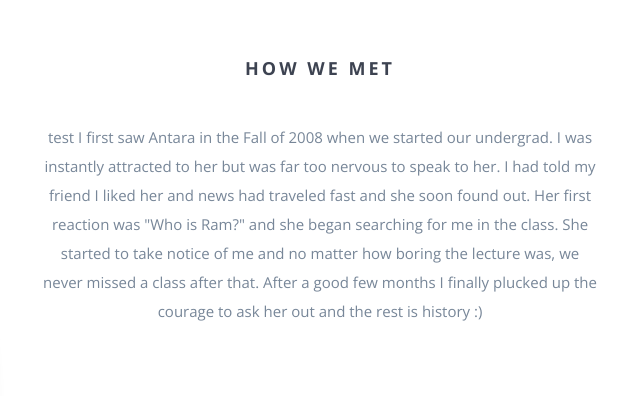
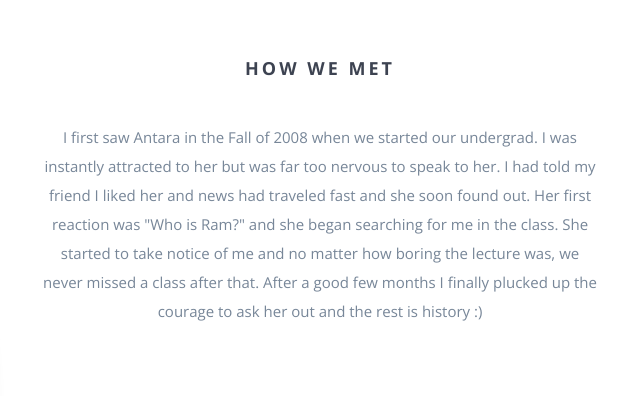
Before and after one commit to edward0127/wedding-website, a website: page index.html in a window 1280 px wide. Shown: the part 1000-1396 px from the top of the page, 320-960 px from the left. Drawn offline with nearby package versions, Linux system fonts and the light colour scheme; some packages are replaced by stand-ins of ours; a script that the page names is missing; files whose address does not match are found by name.

Commit message:
Update index.html

```diff
--- a/index.html
+++ b/index.html
@@ -109,7 +109,7 @@
             <div class="col-md-3 hidden-sm hidden-xs"><img src="img/IMG_2317.jpg" class="wp1"></div>
             <div class="col-md-6">
                 <p>
-                    test I first saw Antara in the Fall of 2008 when we started our undergrad. I was instantly attracted to
+                    I first saw Antara in the Fall of 2008 when we started our undergrad. I was instantly attracted to
                     her but was far too nervous to speak to her. I had told my friend I liked her and news had traveled
                     fast and she soon found out. Her first reaction was "Who is Ram?" and she began searching for me in
                     the class. She started to take notice of me and no matter how boring the lecture was, we never
```
